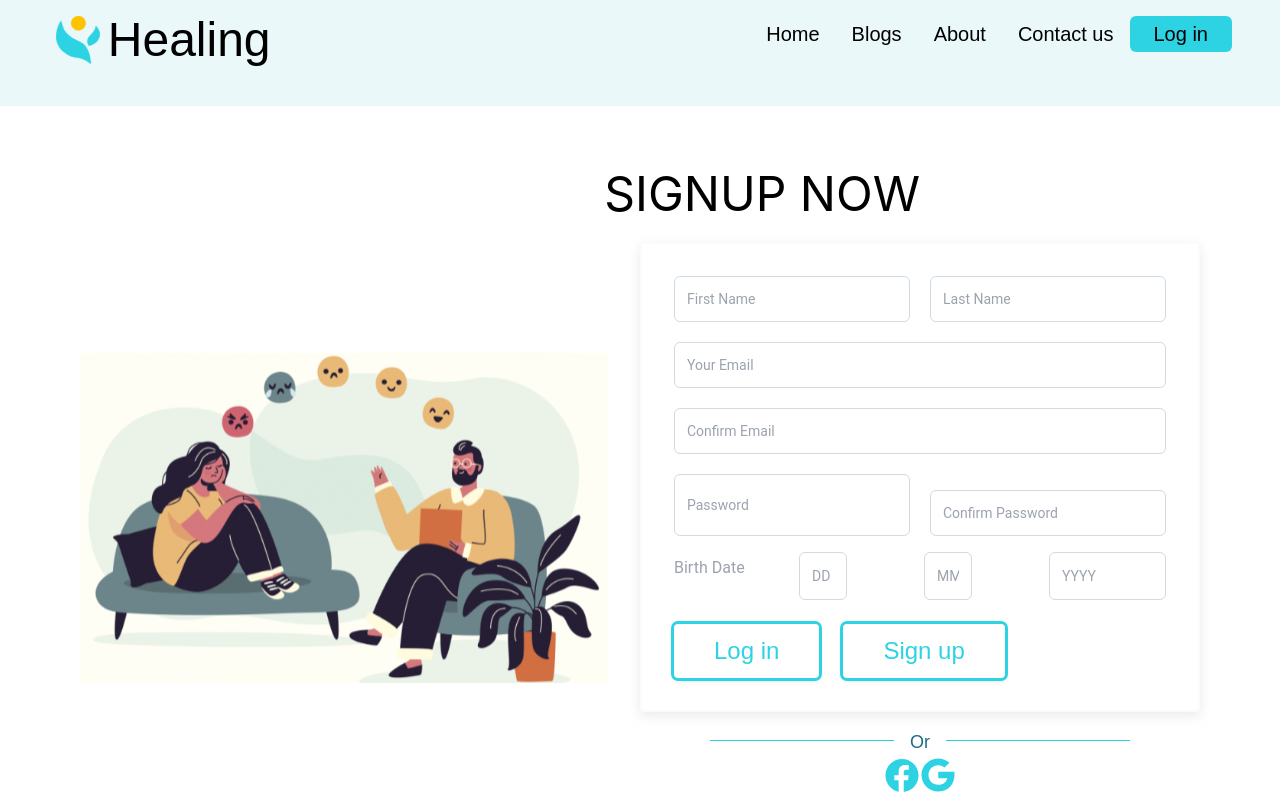
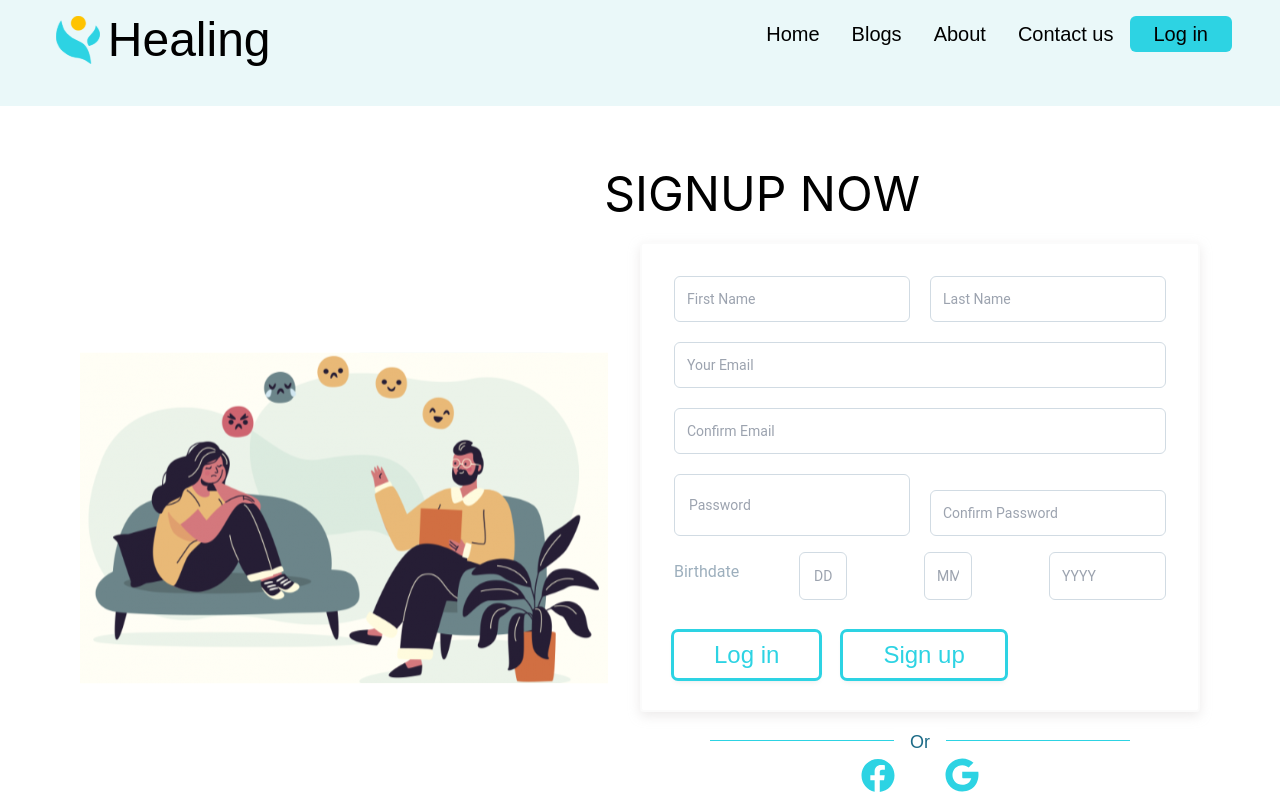
Before and after one commit to ninaderochka/sugar-and-thunder, a React (Create React App) app: page /Signup in a window 1280 px wide. Shown: the top 800 px of the page. Built offline with nearby package versions, Linux system fonts and the light colour scheme.

Commit message:
almost complete

```diff
--- a/src/components/communicate.js
+++ b/src/components/communicate.js
@@ -3,7 +3,7 @@ import Box from './Box';
 
 const Communicate = () => {
   return (
-    <div className="w-5/6 h-screen m-auto">
+    <div className="w-5/6 h-screen m-auto max-w-full">
       <h1 className="font-poppins font-normal text-5xl ml-3 mb-20 pt-20 uppercase">
         we can communicate through
       </h1>
--- a/src/containers/Signup.js
+++ b/src/containers/Signup.js
@@ -12,7 +12,7 @@ function Signup() {
       <div className="font-roboto px-20 mx-auto flex justify-between">
         <img src={SignupImage} alt="signup" className="w-2/4 pr-8" />
         <div className="grid grid-flow-row space-y-4">
-          <div className="bg-white border-border-grey shadow-shadow-grey drop-shadow-lg box-border p-8 border-2 rounded min-w-min max-w-xl m-auto">
+          <div className="bg-white border-border-grey shadow-shadow-grey drop-shadow-lg box-border p-8 border-2 rounded min-w-min max-w-xl m-auto lg:w-full">
             <form className="w-full">
               <div className="grid grid-cols-2 gap-5 text-input-grey">
                 <input
@@ -44,7 +44,7 @@ function Signup() {
                 <input
                   type="text"
                   placeholder="Password"
-                  className="border border-input-border box-border rounded-md text-sm p-3"
+                  className="border border-input-border box-border rounded-md text-sm py-4 px-3.5  w-full mb-2 lg:mb-0 lg:mr-1"
                 />
                 <input
                   type="text"
@@ -53,15 +53,16 @@ function Signup() {
                 />
               </div>
               <div className="grid grid-cols-4 gap-2 text-input-grey space-y-4">
-                <input
+                {/* <input
                   type="text"
                   placeholder="Birth Date"
-                  className="p-0 align-middle"
-                />
+                  className="p-3 align-middle"
+                /> */}
+                <p className='p-6 px-0'>Birthdate</p>
                 <input
                   type="text"
                   placeholder="DD"
-                  className="border border-input-border rounded-md text-sm p-3 aspect-square h-12 w-12 l-20"
+                  className="border border-input-border rounded-md text-sm p-3 aspect-square h-12 w-12 py-4 px-3.5"
                 />
                 <input
                   type="text"
@@ -73,16 +74,16 @@ function Signup() {
                   placeholder="YYYY"
                   className="border border-input-border rounded-md text-sm p-3 h-12"
                 />
-                <div className="flex justify-between gap-6 mx-auto text-center">
+                <div className="flex justify-between gap-6 place-content-center mx-auto">
                   <button
                     type="button"
-                    className="font-poppins font-normal text-button-blue text-2xl px-10 py-3 w-max outline border-button-blue leading-tight rounded shadow-md focus:bg-button-blue focus:shadow-lg focus:ring-0 focus:text-black focus:outline-none active:bg-button-blue/90 active:shadow-lg transition duration-150 ease-in-out"
+                    className="font-poppins font-normal text-button-blue text-2xl px-10 py-2 w-max whitespace-nowrap outline border-button-blue leading-tight rounded shadow-md focus:bg-button-blue focus:shadow-lg focus:ring-0 focus:text-black focus:outline-none active:bg-button-blue/90 active:shadow-lg transition duration-150 ease-in-out"
                   >
                     Log in
                   </button>
                   <button
                     type="button"
-                    className="font-poppins font-normal text-button-blue text-2xl px-10 py-3 w-max outline border-button-blue leading-tight rounded shadow-md focus:bg-button-blue focus:shadow-lg focus:ring-0 focus:text-black focus:outline-none active:bg-button-blue/90 active:shadow-lg transition duration-150 ease-in-out"
+                    className="font-poppins font-normal text-button-blue text-2xl px-10 py-2 w-max outline whitespace-nowrap border-button-blue leading-tight rounded shadow-md focus:bg-button-blue focus:shadow-lg focus:ring-0 focus:text-black focus:outline-none active:bg-button-blue/90 active:shadow-lg transition duration-150 ease-in-out"
                   >
                     Sign up
                   </button>
@@ -97,7 +98,7 @@ function Signup() {
             <div className="w-3/4 bg-button-blue mt-3 h-px" />
           </div>
           <div>
-            <div className="flex justify-center">
+            <div className="flex justify-center cursor-pointer gap-12">
               <img src={facebook} alt="facebook logo" />
               <img src={gmail} alt="gmail logo" />
             </div>
```
